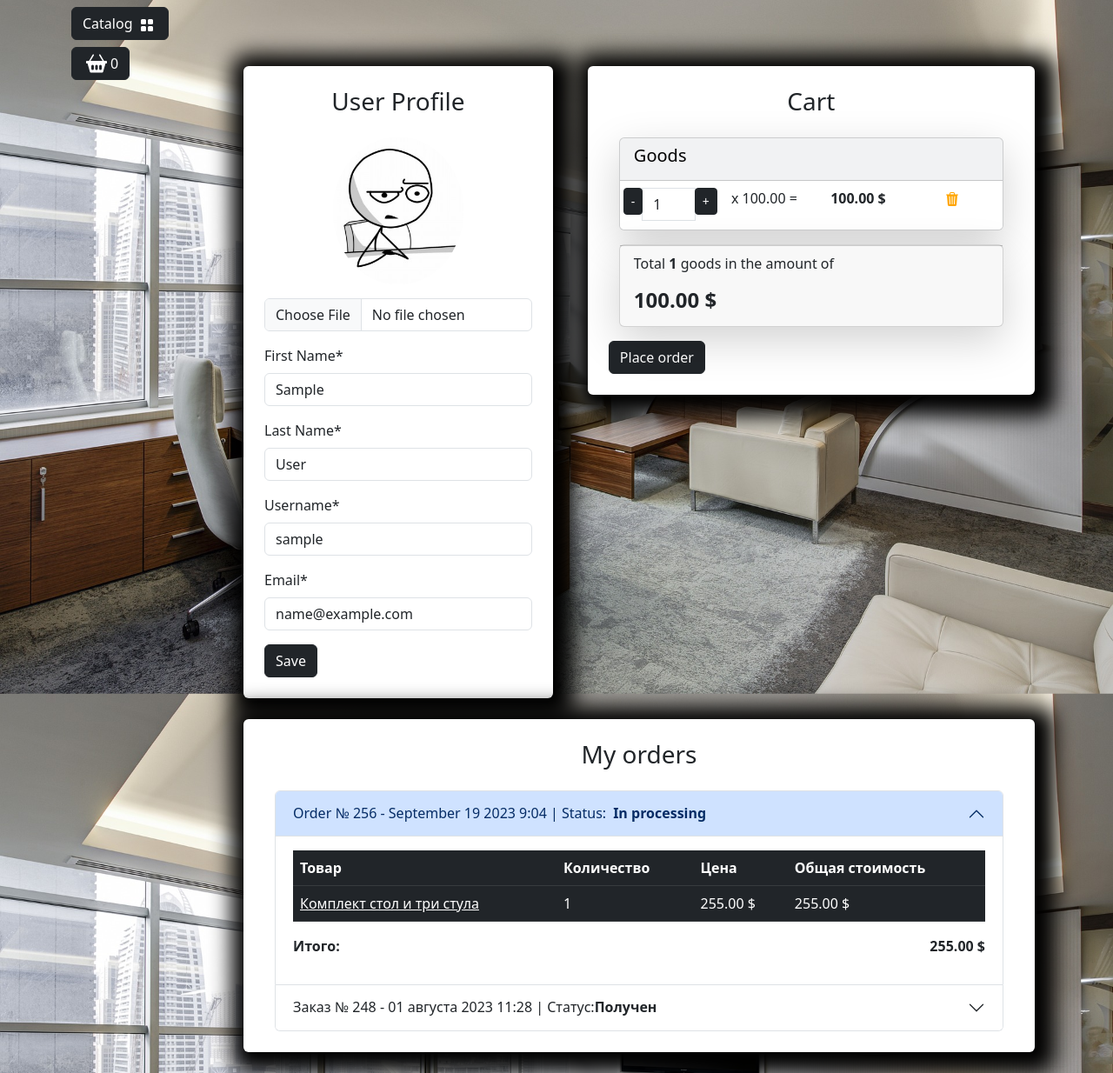
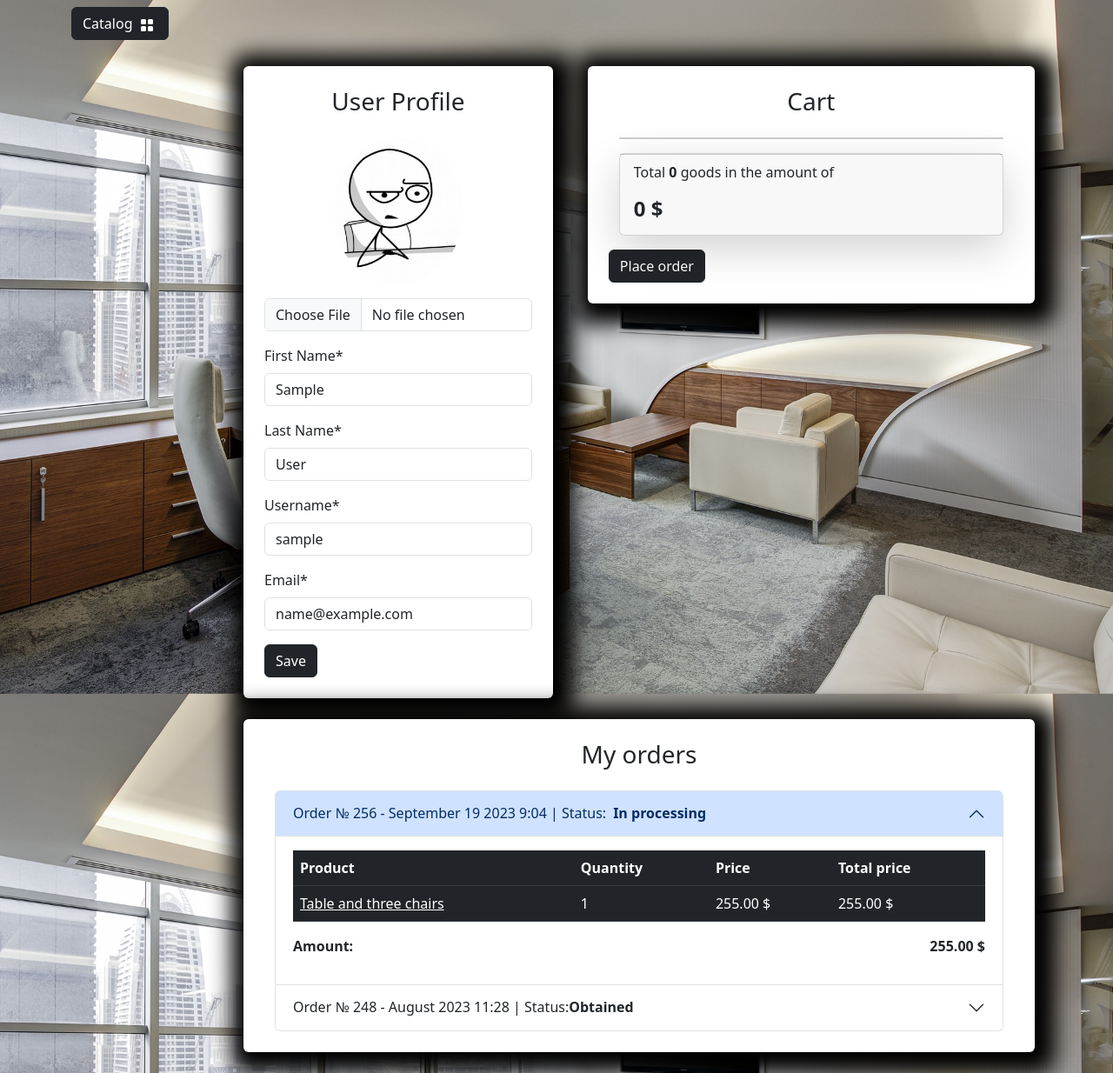
Before and after one commit to Viktor-Beniukh/awesome-house-style, a Django app: page /user/profile/ in a window 1280 px wide. Shown: the part 57-1291 px from the top of the page at 87% size. Run offline with Django 4.2, Linux system fonts and the light colour scheme; the visitor is signed in with stand-in values (Sample User, id 1); data that the repository does not hold is empty; some libraries are stand-ins or nearby versions.

Commit message:
Added cart templatetags with tag and cart add view

```diff
--- a/carts/templates/carts/includes/included_cart.html
+++ b/carts/templates/carts/includes/included_cart.html
@@ -1,8 +1,10 @@
 {% load static %}
 
+
 <div class="card mb-3 text-bg-light shadow-lg">
+  {% for cart in carts %}
     <div class="card-header">
-    <h5 class="card-title">Goods</h5>
+      <h5 class="card-title">{{ cart.product.name }}</h5>
     </div>
     <ul class="list-group list-group-flush">
       <li class="list-group-item">
@@ -13,7 +15,9 @@
                 <button type="button" class="btn btn-dark btn-sm decrement"
                         data-cart-id="" data-cart-change-url="">-</button>
               </span>
-            <input type="text" class="form-control number" value="1" readonly>
+              <label>
+                <input type="text" class="form-control number" value="{{ cart.quantity }}" readonly>
+              </label>
               <span class="input-group-btn">
                 <button type="button" class="btn btn-dark btn-sm increment"
                         data-cart-id="" data-cart-change-url="">+</button>
@@ -21,11 +25,11 @@
             </div>
           </div>
           <div class="col p-0">
-          <p>x 100.00 = </p>
+            <p>x {{ cart.product.sell_price }} = </p>
           </div>
-        <div class="col p-0"><strong>100.00 $</strong></div>
+          <div class="col p-0"><strong>{{ cart.products_price }} $</strong></div>
           <div class="col p-0">
-          <a href="{% url 'cart:cart_remove' product.slug %}" class="remove-from-cart" data-cart-id="">
+            <a href="{% url 'cart:cart_remove' 1 %}" class="remove-from-cart" data-cart-id="">
               <img class="mx-1" src="{% static 'deps/icons/trash3-fill.svg' %}"
                    alt="Catalog Icon" width="16" height="16">
             </a>
@@ -33,11 +37,12 @@
         </div>
       </li>
     </ul>
+  {% endfor %}
 </div>
 
 <div class="card mb-3 shadow-lg">
   <div class="card-footer">
-    <p class="float-left">Total <strong>1</strong> goods in the amount of</p>
-    <h4 class="float-left"><strong>100.00 $</strong></h4>
+    <p class="float-left">Total <strong>{{ carts.total_quantity }}</strong> goods in the amount of</p>
+    <h4 class="float-left"><strong>{{ carts.total_price }} $</strong></h4>
   </div>
 </div>
--- /dev/null
+++ b/carts/templatetags/carts_tags.py
@@ -0,0 +1,11 @@
+from django import template
+
+from carts.utils import get_user_carts
+
+
+register = template.Library()
+
+
+@register.simple_tag()
+def user_carts(request):
+    return get_user_carts(request)
--- /dev/null
+++ b/carts/utils.py
@@ -0,0 +1,10 @@
+from carts.models import Cart
+
+
+def get_user_carts(request):
+    if request.user.is_authenticated:
+        return Cart.objects.filter(user=request.user).select_related("product")
+
+    if not request.session.session_key:
+        request.session.create()
+    return Cart.objects.filter(session_key=request.session.session_key).select_related("product")
--- a/goods/templates/goods/catalog.html
+++ b/goods/templates/goods/catalog.html
@@ -3,6 +3,10 @@
 {% load goods_tags %}
 
 {% block title %}{{ title }}{% endblock %}
+
+{% block modal_cart %}
+  {% include "includes/cart_button.html" %}
+{% endblock %}
 
 {% block content %}
   <!-- Content on page -->
--- a/goods/templates/goods/product.html
+++ b/goods/templates/goods/product.html
@@ -2,6 +2,11 @@
 {% load static %}
 
 {% block title %}{{ title }}{% endblock %}
+
+
+{% block modal_cart %}
+  {% include "includes/cart_button.html" %}
+{% endblock %}
 
 
 {% block content %}
--- a/main/templates/main/index.html
+++ b/main/templates/main/index.html
@@ -7,6 +7,11 @@
 {% endblock %}
 
 {% block title %}{{ title }}{% endblock %}
+
+
+{% block modal_cart %}
+  {% include "includes/cart_button.html" %}
+{% endblock %}
 
 
 {% block content %}
--- a/templates/base.html
+++ b/templates/base.html
@@ -53,41 +53,8 @@
           </div>
 
           <!-- Cart icon, calls modal window -->
-          <div>
-            <button type="button" class="btn btn-dark btn-secondary d-flex" id="modalButton"
-                    aria-expanded="false">
-              <img class="mx-1" src="{% static 'deps/icons/basket2-fill.svg' %}" alt="Catalog Icon" width="24"
-                   height="24">
-              <span id="goods-in-cart-count">0</span>
-            </button>
-          </div>
-
           <!-- Start modal window of cart -->
-          <div class="modal fade" id="exampleModal" tabindex="-1" aria-labelledby="exampleModalLabel"
-               aria-hidden="true">
-            <div class="modal-dialog modal-dialog-scrollable">
-              <div class="modal-content">
-                <div class="modal-header">
-                  <button type="button" class="btn-close" data-bs-dismiss="modal"
-                          aria-label="Close"></button>
-                </div>
-                <div class="modal-body">
-                  <h3 class="text-center mb-4">Cart</h3>
-                  <div class="container" id="cart-items-container">
-
-                    <!-- Start cart content -->
-                    {% include "carts/includes/included_cart.html" %}
-                    <!-- End cart content -->
-                  </div>
-
-                  <a class="btn btn-dark" href="orders/create_order.html">
-                    Place order
-                  </a>
-
-                </div>
-              </div>
-            </div>
-          </div>
+          {% block modal_cart %}{% endblock %}
           <!-- End modal window of cart -->
 
         </div>
--- a/users/templates/users/login.html
+++ b/users/templates/users/login.html
@@ -2,6 +2,11 @@
 {% load static %}
 
 {% block title %}{{ title }}{% endblock %}
+
+
+{% block modal_cart %}
+  {% include "includes/cart_button.html" %}
+{% endblock %}
 
 
 {% block content %}
--- a/users/templates/users/profile.html
+++ b/users/templates/users/profile.html
@@ -1,5 +1,6 @@
 {% extends "base.html" %}
 {% load static %}
+{% load carts_tags %}
 
 {% block title %}{{ title }}{% endblock %}
 
@@ -66,25 +67,27 @@
             </form>
           </div>
         </div>
-        <!-- Корзина -->
+
+        {% user_carts request as carts %}
+        <!-- Cart -->
         <div class="col-md-7">
           <div class=" bg-white p-4 mb-4 mx-2 rounded custom-shadow">
             <h3 class="text-center mb-4">Cart</h3>
             <div class="container" id="cart-items-container">
-              <!-- Разметка корзины -->
+              <!-- Cart marking -->
               {% include "carts/includes/included_cart.html" %}
-              <!-- Закончилась разметка корзины -->
+              <!-- End cart marking -->
             </div>
             <a class="btn btn-dark" href="../orders/create_order.html">
               Place order
             </a>
           </div>
         </div>
-        <!-- Оформленные заказы -->
+        <!-- Placed orders -->
         <div class="col-md-12">
           <div class=" bg-white p-4 mb-4 mx-2 rounded custom-shadow">
             <h3 class="text-center mb-4">My orders</h3>
-            <!-- Разметка заказов -->
+            <!-- Orders marking -->
             <div class="container">
               <div class="accordion" id="accordionExample">
                 <div class="accordion-item">
@@ -98,15 +101,15 @@
                       <table class="table table-dark table-hover">
                         <thead>
                         <tr>
-                          <th>Товар</th>
-                          <th>Количество</th>
-                          <th>Цена</th>
-                          <th>Общая стоимость</th>
+                          <th>Product</th>
+                          <th>Quantity</th>
+                          <th>Price</th>
+                          <th>Total price</th>
                         </tr>
                         </thead>
                         <tbody>
                         <tr>
-                          <td><a class="text-white" href="#">Комплект стол и три стула</a></td>
+                          <td><a class="text-white" href="#">Table and three chairs</a></td>
                           <td>1</td>
                           <td>255.00 $</td>
                           <td>255.00 $</td>
@@ -115,7 +118,7 @@
                         </tbody>
                       </table>
                       <div class="d-flex justify-content-between">
-                        <p><strong>Итого:</strong></p>
+                        <p><strong>Amount:</strong></p>
                         <p><strong>255.00 $</strong></p>
 
                       </div>
@@ -125,7 +128,7 @@
                 <div class="accordion-item">
                   <h2 class="accordion-header" id="heading2">
                     <button class="accordion-button collapsed" type="button" data-bs-toggle="collapse" data-bs-target="#collapse2" aria-expanded="false" aria-controls="collapse2">
-                      Заказ № 248 - 01 августа 2023 11:28 | Статус: <strong>Получен</strong>
+                      Order № 248 - August 2023 11:28 | Status: <strong>Obtained</strong>
                     </button>
                   </h2>
                   <div id="collapse2" class="accordion-collapse collapse" aria-labelledby="heading2" data-bs-parent="#accordionExample">
@@ -133,15 +136,15 @@
                       <table class="table table-dark table-hover">
                         <thead>
                         <tr>
-                          <th>Товар</th>
-                          <th>Количество</th>
-                          <th>Цена</th>
-                          <th>Общая стоимость</th>
+                          <th>Product</th>
+                          <th>Quantity</th>
+                          <th>Price</th>
+                          <th>Total price</th>
                         </tr>
                         </thead>
                         <tbody>
                         <tr>
-                          <td><a class="text-white" href="#">Стул офисный</a></td>
+                          <td><a class="text-white" href="#">Office chair</a></td>
                           <td>2</td>
                           <td>30.00 $</td>
                           <td>60.00 $</td>
@@ -154,7 +157,7 @@
                 </div>
               </div>
             </div>
-            <!-- Закончилась разметка заказов -->
+            <!-- End orders marking -->
           </div>
         </div>
       </div>
--- a/users/templates/users/register.html
+++ b/users/templates/users/register.html
@@ -2,6 +2,11 @@
 {% load static %}
 
 {% block title %}{{ title }}{% endblock %}
+
+
+{% block modal_cart %}
+  {% include "includes/cart_button.html" %}
+{% endblock %}
 
 
 {% block content %}
```
Also changed, not shown: carts/views.py (+18 -2 lines), templates/includes/cart_button.html (added, +40 -0 lines), users/templates/users/users_cart.html (+4 -4 lines), carts/templatetags/__init__.py (added). Lines whose indentation alone changed are shown as unchanged.
